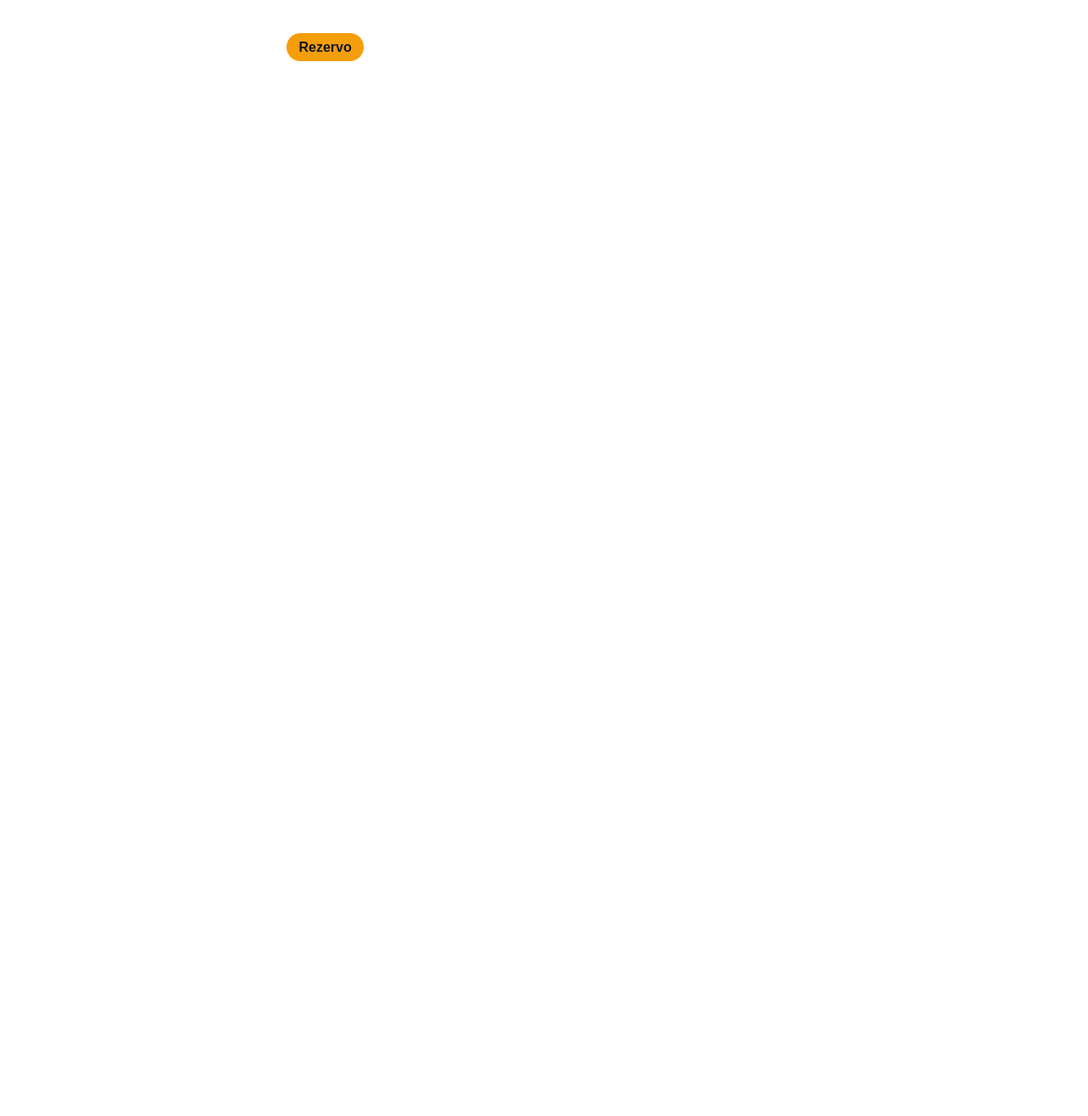
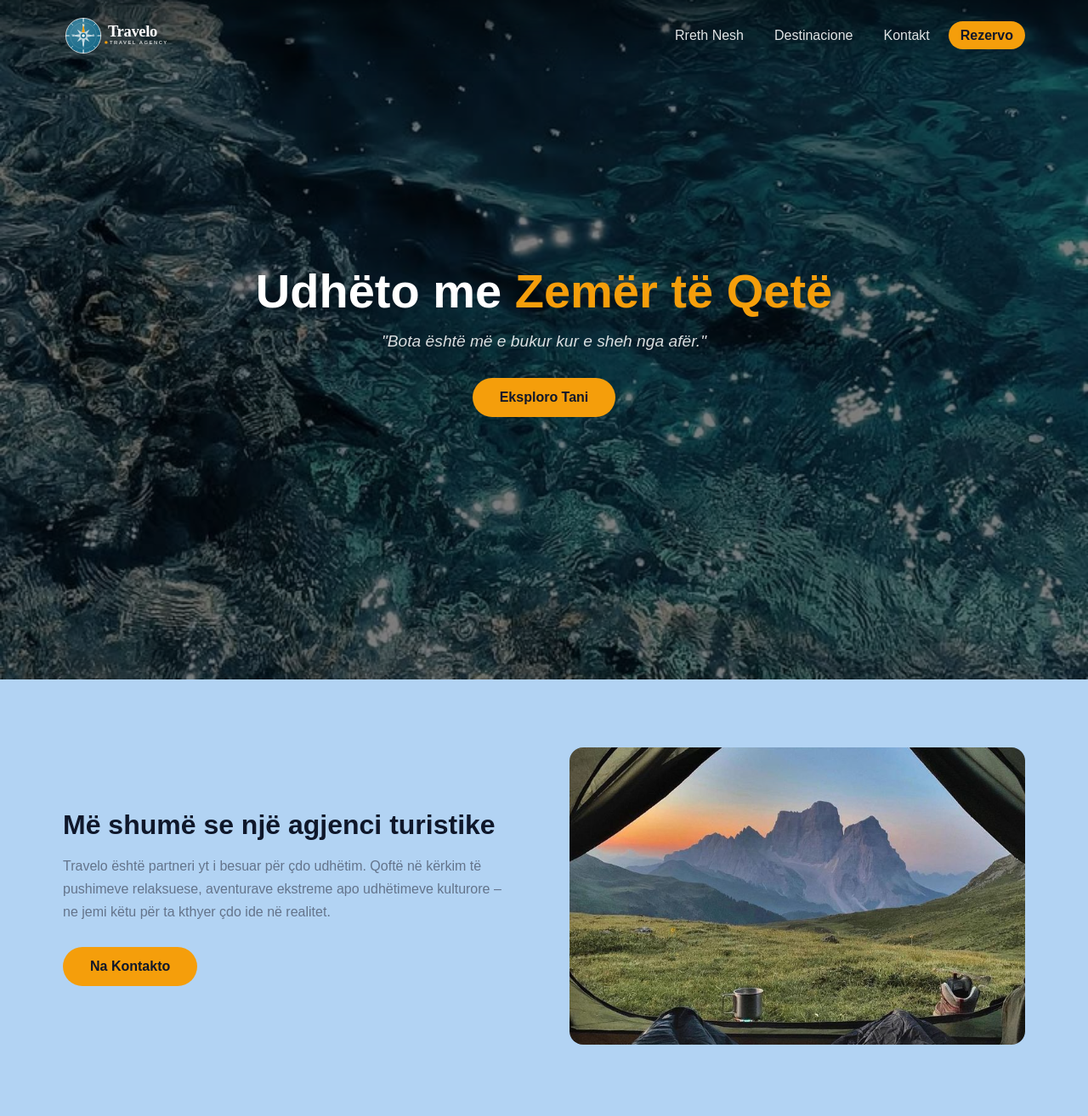
Before and after one commit to klarisashehu/Travelo, a plain HTML site: page index.html in a window 1280 px wide. Shown: the whole page at 85% size. Before the commit the page ends 800 px from the top, so only its background shows below. Drawn offline with Linux system fonts and the light colour scheme.

Commit message:
Added seksioni rreth nesh

```diff
--- a/index.html
+++ b/index.html
@@ -2,26 +2,53 @@
 <html lang="sq">
 <head>
   <meta charset="UTF-8" />
-        <meta name="viewport" content=""width=device-width, initial-scale="1.0" />
-    <title>Travelo-Udhëto me zemër të qetë</title>
+  <meta name="viewport" content="width=device-width, initial-scale=1.0" />
+  <title>Travelo – Udhëto me Zemër të Qetë</title>
   <link rel="stylesheet" href="style.css" />
 </head>
+<body>
 
-
-    <body>
   <nav class="navbar">
     <div class="nav-container">
-                <a href="#" class="logo">Travelo</a>
-
-                <u1 class="nav-links">
-                    <li><a href="#about">Rreth nesh</a></li>
-                    <li><a href="#destinations">Destinacionet</a></li>
+      <a href="#" class="logo">
+  <img src="logo-dark.svg" alt="Travelo" class="logo-img" />
+</a>
+      <ul class="nav-links">
+        <li><a href="#about">Rreth Nesh</a></li>
+        <li><a href="#destinations">Destinacione</a></li>
         <li><a href="#contact">Kontakt</a></li>
         <li><a href="#contact" class="btn-nav">Rezervo</a></li>
-                </u1>
+      </ul>
     </div>
   </nav>
 
+  <section class="hero">
+    <div class="hero-overlay"></div>
+    <div class="hero-content">
+      <h1>Udhëto me <span>Zemër të Qetë</span></h1>
+      <p>"Bota është më e bukur kur e sheh nga afër."</p>
+      <a href="#contact" class="btn-primary">Eksploro Tani</a>
+    </div>
+  </section>
+
+  <section class="about" id="about">
+    <div class="container">
+      <div class="about-grid">
+
+        <div class="about-text">
+          <h2>Më shumë se një agjenci turistike</h2>
+          <p>Travelo është partneri yt i besuar për çdo udhëtim. Qoftë në kërkim të pushimeve relaksuese, aventurave ekstreme apo udhëtimeve kulturore – ne jemi këtu për ta kthyer çdo ide në realitet.</p>
+          <a href="#contact" class="btn-primary">Na Kontakto</a>
+        </div>
+
+        <div class="about-image">
+          <img src="img.jpg" alt="Rreth Nesh"
+          class="about-img"/>
+        </div>
+
+      </div>
+    </div>
+  </section>
+
 </body>
-
 </html>
--- a/style.css
+++ b/style.css
@@ -21,8 +21,9 @@ body{
     z-index: 1000;
     padding: 18px 0;
     transition: background 0.3s ease;
+    background: linear-gradient(to bottom, rgba(0,0,0,0.4), transparent);
 }
-.nav-continer{
+.nav-container{
     max-width: 1180px;
     margin: 0 auto;
     padding: 0 24px;
@@ -58,3 +59,98 @@ body{
     border-radius: 50px !important;
     font-weight: 600;
 }
+
+.hero {
+  min-height: 100vh;
+  background: url('hero.jpg') center/cover no-repeat;
+  display: flex;
+  align-items: center;
+  justify-content: center;
+  position: relative;
+  text-align: center;
+}
+
+.hero-overlay {
+  position: absolute;
+  inset: 0;
+  background: rgba(0, 0, 0, 0.5);
+}
+
+.hero-content {
+  position: relative;
+  z-index: 2;
+  color: var(--white);
+  padding: 0 24px;
+}
+
+.hero-content h1 {
+  font-size: 3.5rem;
+  margin-bottom: 16px;
+}
+
+.hero-content h1 span {
+  color: var(--accent);
+}
+
+.hero-content p {
+  font-size: 1.2rem;
+  margin-bottom: 32px;
+  opacity: 0.85;
+  font-style: italic;
+}
+
+.btn-primary {
+  display: inline-block;
+  background: var(--accent);
+  color: var(--dark);
+  padding: 14px 32px;
+  border-radius: 50px;
+  font-weight: 600;
+  text-decoration: none;
+}
+
+.btn-primary:hover {
+  background: #d97706;
+}
+.logo-img {
+  height: 48px;
+  width: auto;
+  display: block;
+}
+
+.about {
+  padding: 80px 0;
+  background: #b2d3f3;
+}
+
+.container {
+  max-width: 1180px;
+  margin: 0 auto;
+  padding: 0 24px;
+}
+
+.about-grid {
+  display: grid;
+  grid-template-columns: 1fr 1fr;
+  gap: 60px;
+  align-items: center;
+}
+
+.about-text h2 {
+  font-size: 2rem;
+  margin-bottom: 16px;
+  color: var(--dark);
+}
+
+.about-text p {
+  color: #64748b;
+  line-height: 1.7;
+  margin-bottom: 28px;
+}
+
+.about-img {
+  width: 100%;
+  height: 350px;
+  object-fit: cover;
+  border-radius: 16px;
+}
```
Also changed, not shown: hero.jpg (renamed from hero.jpg.jpg), img.jpg (added), logo-dark.svg (added). Lines whose indentation alone changed are shown as unchanged.
